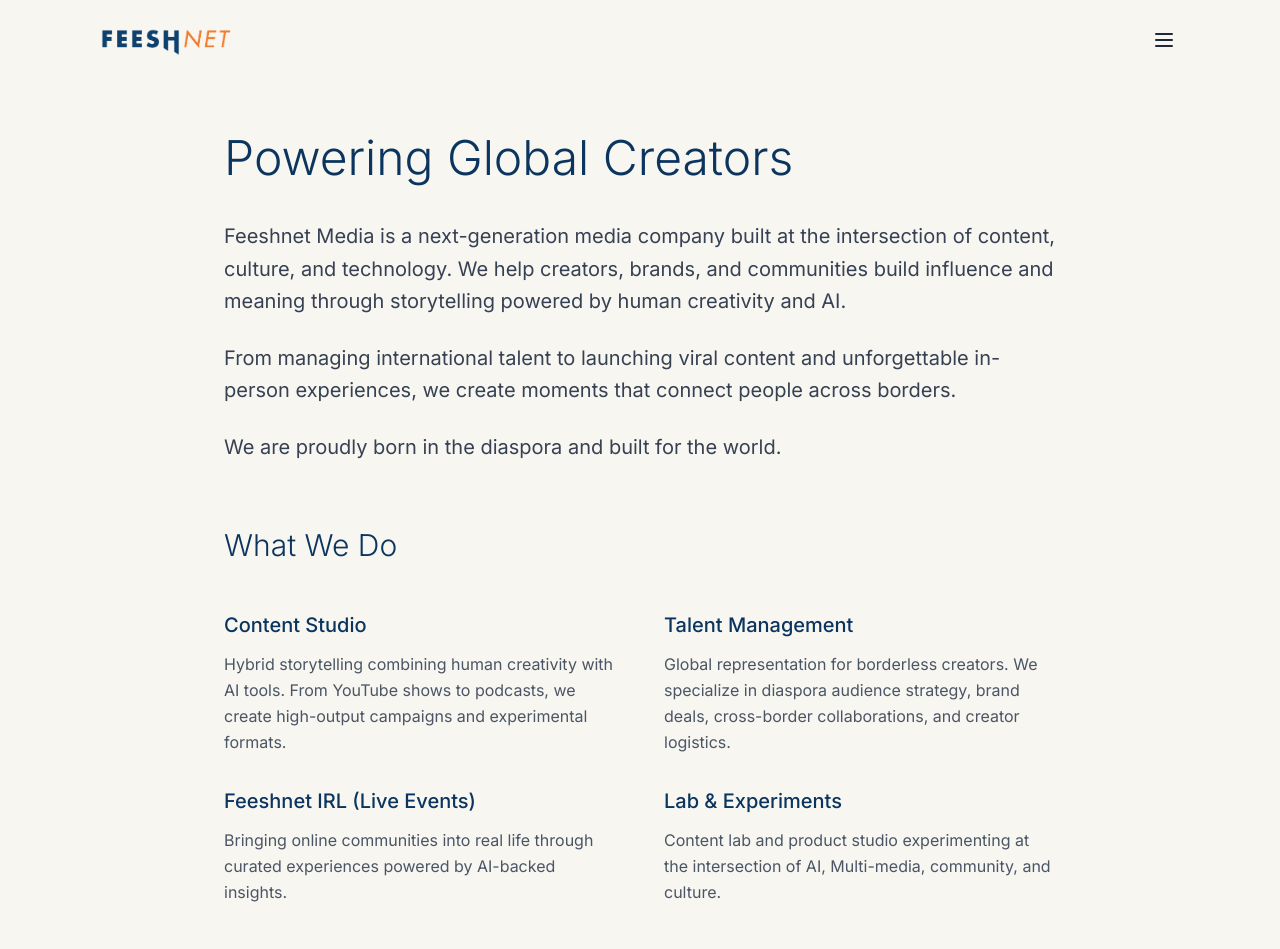
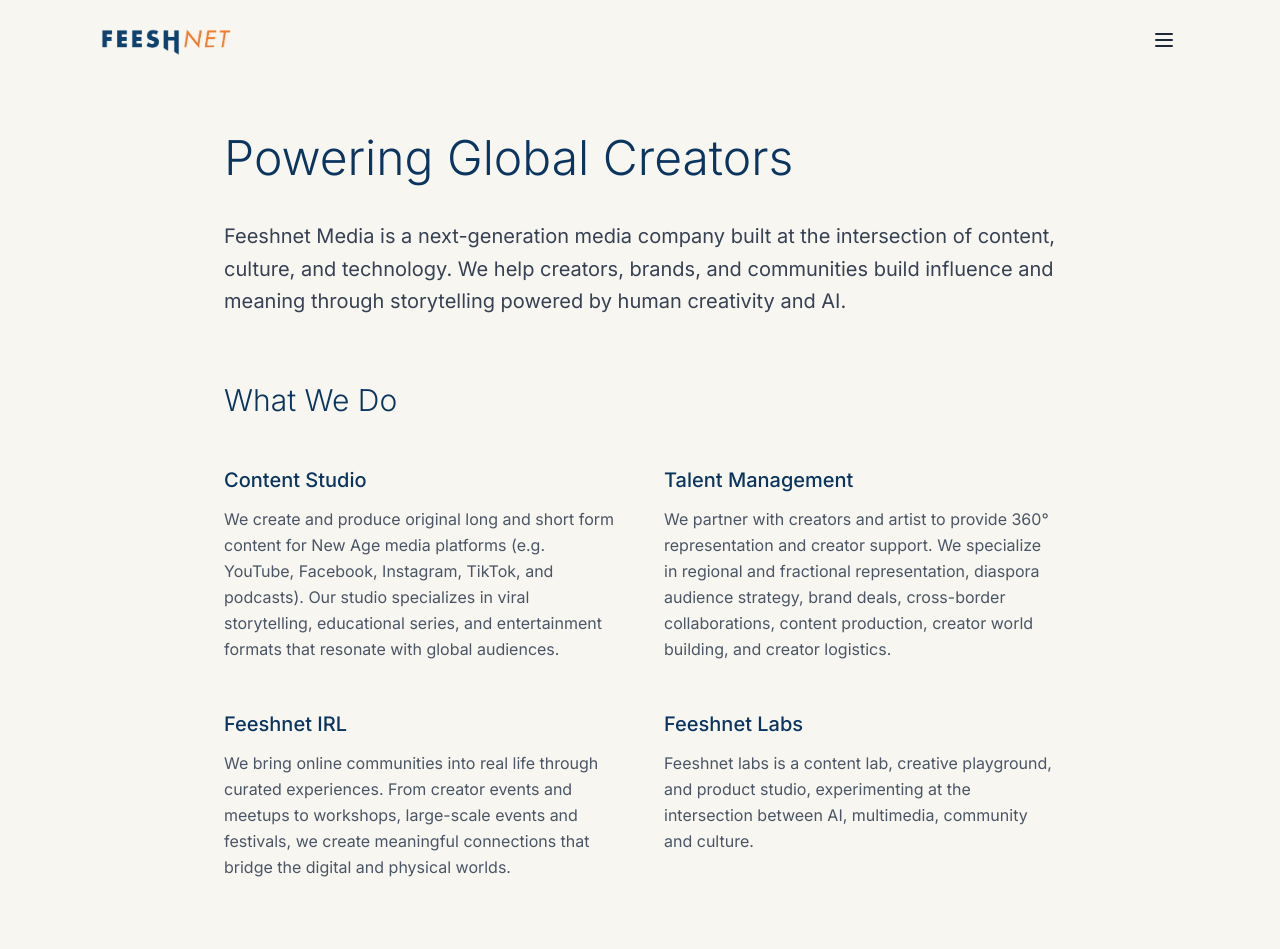
Before and after one commit to jtarps/Feeshnet, a Next.js app: page /about in a window 1280 px wide. Shown: the top 949 px of the page. Built offline with nearby package versions, Linux system fonts and the light colour scheme.

Commit message:
Update about page: Enhanced What We Do section with detailed service descriptions

```diff
--- a/app/about/page.tsx
+++ b/app/about/page.tsx
@@ -20,14 +20,14 @@ export default function AboutPage() {
                   creators, brands, and communities build influence and meaning
                   through storytelling powered by human creativity and AI.
                 </p>
-                <p>
+                {/* <p>
                   From managing international talent to launching viral content
                   and unforgettable in-person experiences, we create moments
                   that connect people across borders.
-                </p>
-                <p>
+                </p> */}
+                {/* <p>
                   We are proudly born in the diaspora and built for the world.
-                </p>
+                </p> */}
               </div>
             </section>
 
@@ -37,44 +37,52 @@ export default function AboutPage() {
               </h2>
               <div className="space-y-12">
                 <div className="grid md:grid-cols-2 gap-12">
-                  <div className="h-32">
+                  <div className="h-auto">
                     <h3 className="text-xl font-medium text-navy mb-3">
                       Content Studio
                     </h3>
                     <p className="text-gray-600 leading-relaxed">
-                      Hybrid storytelling combining human creativity with AI
-                      tools. From YouTube shows to podcasts, we create
-                      high-output campaigns and experimental formats.
+                      We create and produce original long and short form content
+                      for New Age media platforms (e.g. YouTube, Facebook,
+                      Instagram, TikTok, and podcasts). Our studio specializes
+                      in viral storytelling, educational series, and
+                      entertainment formats that resonate with global audiences.
                     </p>
                   </div>
-                  <div className="h-32">
+                  <div className="h-auto">
                     <h3 className="text-xl font-medium text-navy mb-3">
                       Talent Management
                     </h3>
                     <p className="text-gray-600 leading-relaxed">
-                      Global representation for borderless creators. We
-                      specialize in diaspora audience strategy, brand deals,
-                      cross-border collaborations, and creator logistics.
+                      We partner with creators and artist to provide 360°
+                      representation and creator support. We specialize in
+                      regional and fractional representation, diaspora audience
+                      strategy, brand deals, cross-border collaborations,
+                      content production, creator world building, and creator
+                      logistics.
                     </p>
                   </div>
                 </div>
                 <div className="grid md:grid-cols-2 gap-12">
-                  <div className="h-32">
+                  <div className="h-auto">
                     <h3 className="text-xl font-medium text-navy mb-3">
-                      Feeshnet IRL (Live Events)
+                      Feeshnet IRL
                     </h3>
                     <p className="text-gray-600 leading-relaxed">
-                      Bringing online communities into real life through curated
-                      experiences powered by AI-backed insights.
+                      We bring online communities into real life through curated
+                      experiences. From creator events and meetups to workshops,
+                      large-scale events and festivals, we create meaningful
+                      connections that bridge the digital and physical worlds.
                     </p>
                   </div>
-                  <div className="h-32">
+                  <div className="h-auto">
                     <h3 className="text-xl font-medium text-navy mb-3">
-                      Lab & Experiments
+                      Feeshnet Labs
                     </h3>
                     <p className="text-gray-600 leading-relaxed">
-                      Content lab and product studio experimenting at the
-                      intersection of AI, Multi-media, community, and culture.
+                      Feeshnet labs is a content lab, creative playground, and
+                      product studio, experimenting at the intersection between
+                      AI, multimedia, community and culture.
                     </p>
                   </div>
                 </div>
```
